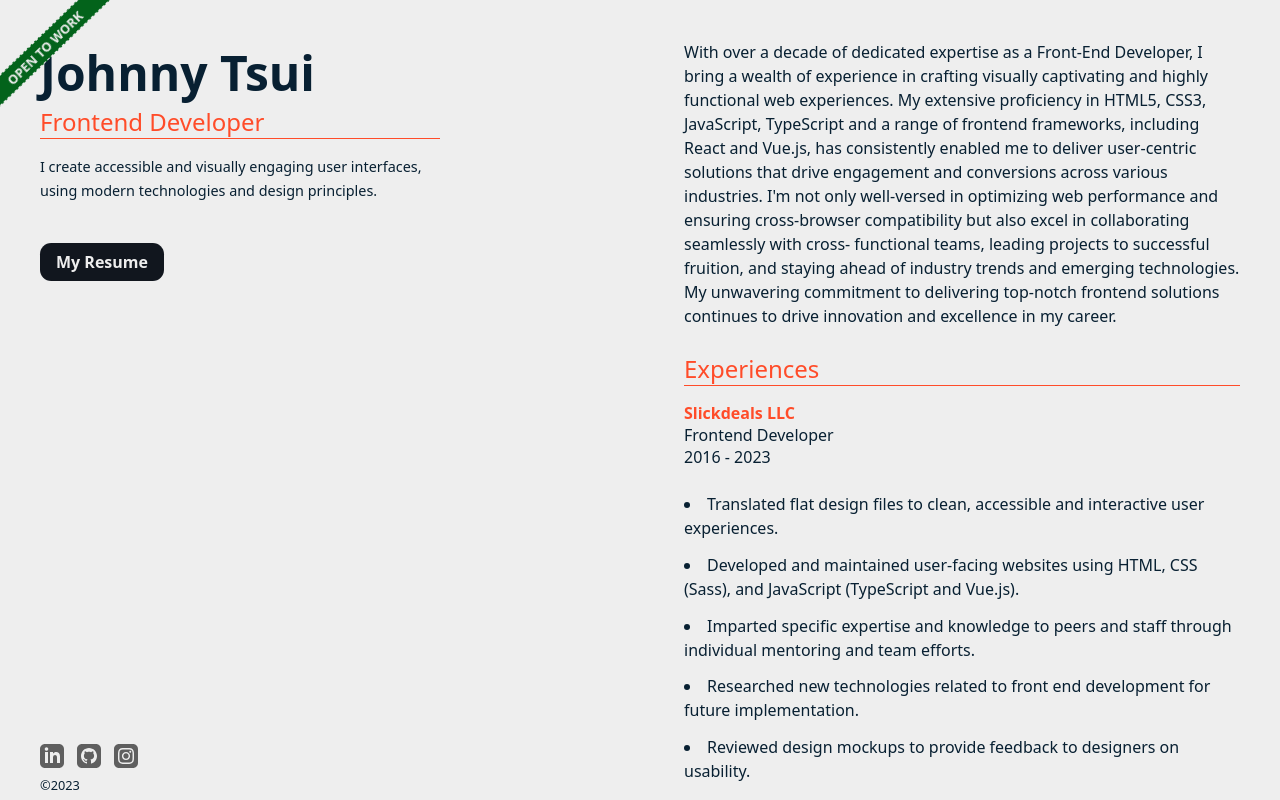
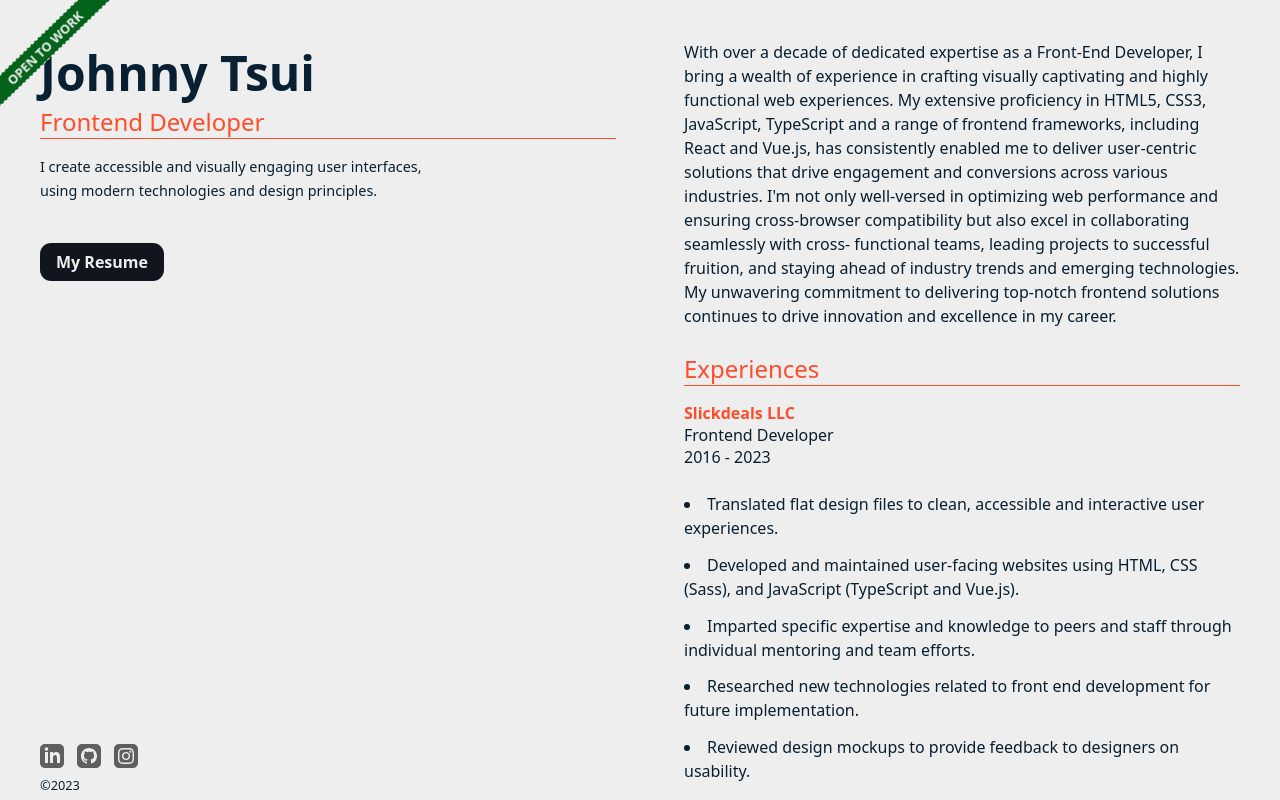
Before and after one commit to jtsui8/personalSite, a React (Vite) app: page / in a window 1280 px wide. Shown: the top 800 px of the page. Built offline with nearby package versions, Linux system fonts and the light colour scheme.

Commit message:
set width of header

```diff
--- a/src/styles/header.scss
+++ b/src/styles/header.scss
@@ -4,11 +4,13 @@
 header {
 	grid-area: 2 / 2 / 3 / 3;
 	position: fixed;
+	width: 45%;
 
 	@media screen and (max-width: $mobile) {
 		position: relative;
 		grid-area: 1;
 		margin-bottom: 2.5rem;
+		width: 100%;
 	}
 
 	h1 {
```
